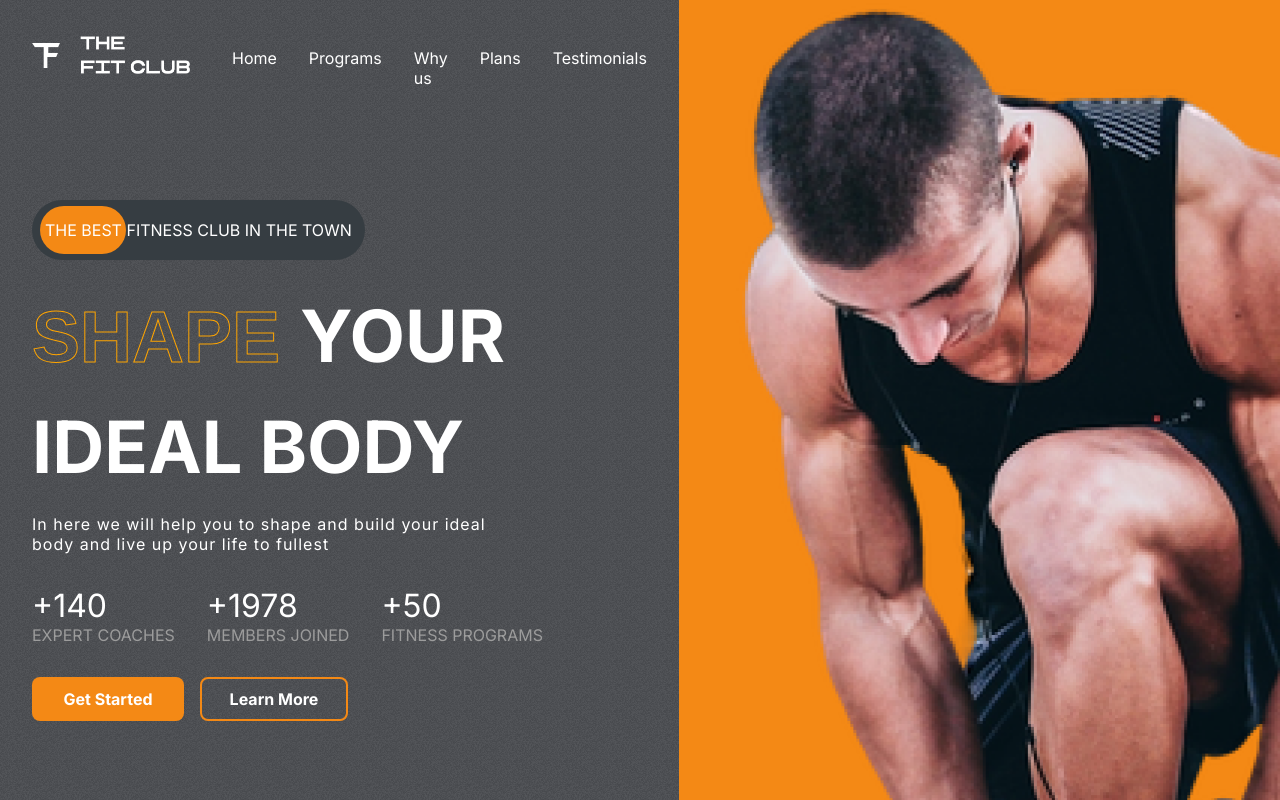
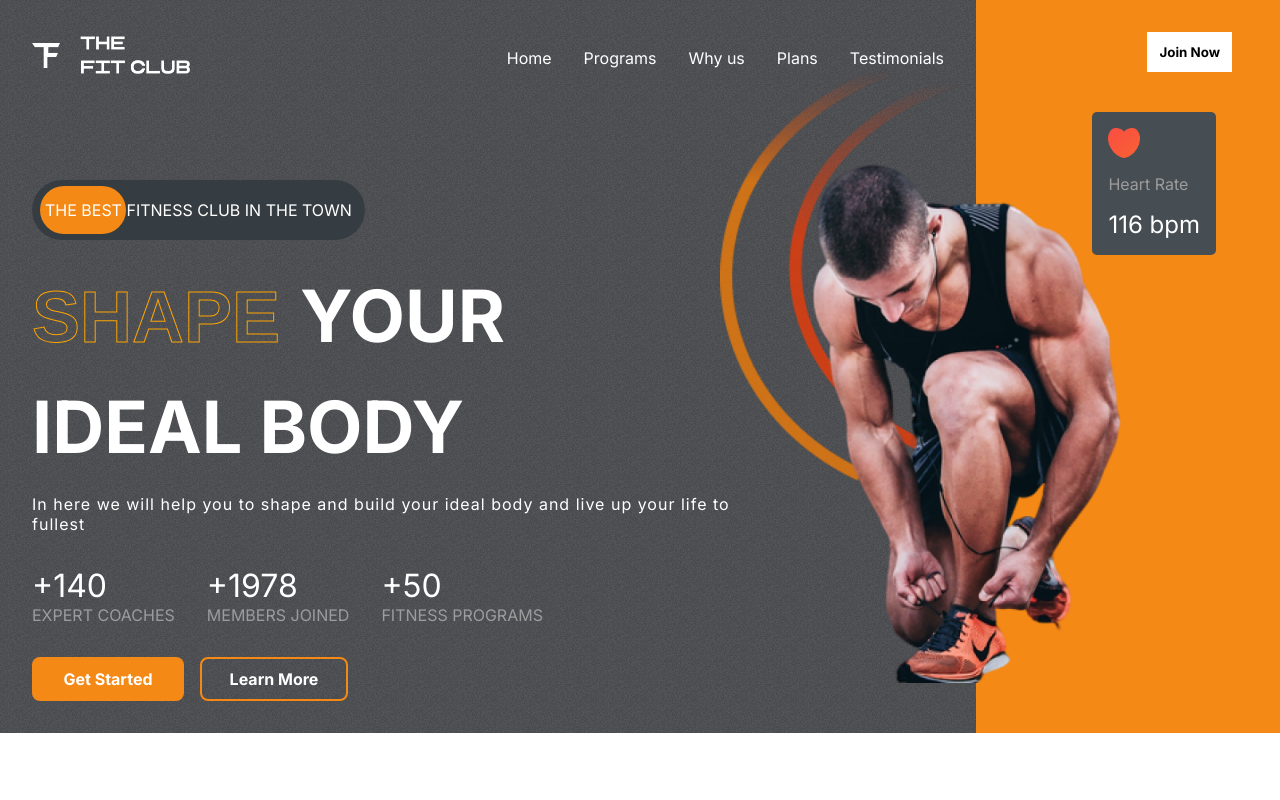
Before and after one commit to Moballigh5225/Gymwebsite, a React (Create React App) app: page / in a window 1280 px wide. Shown: the top 800 px of the page. Built offline with nearby package versions, Linux system fonts and the light colour scheme.

Commit message:
Update hero.css

```diff
--- a/src/components/Hero/hero.css
+++ b/src/components/Hero/hero.css
@@ -127,3 +127,16 @@
   color: white;
   font-size: 1.5rem;
 }
+.hero-image {
+  position: absolute;
+  top: 10rem;
+  right: 8rem;
+  width: 23rem;
+}
+.hero-image-back {
+  position: absolute;
+  top: 4rem;
+  right: 20rem;
+  z-index: -1;
+  width: 15rem;
+}
```
